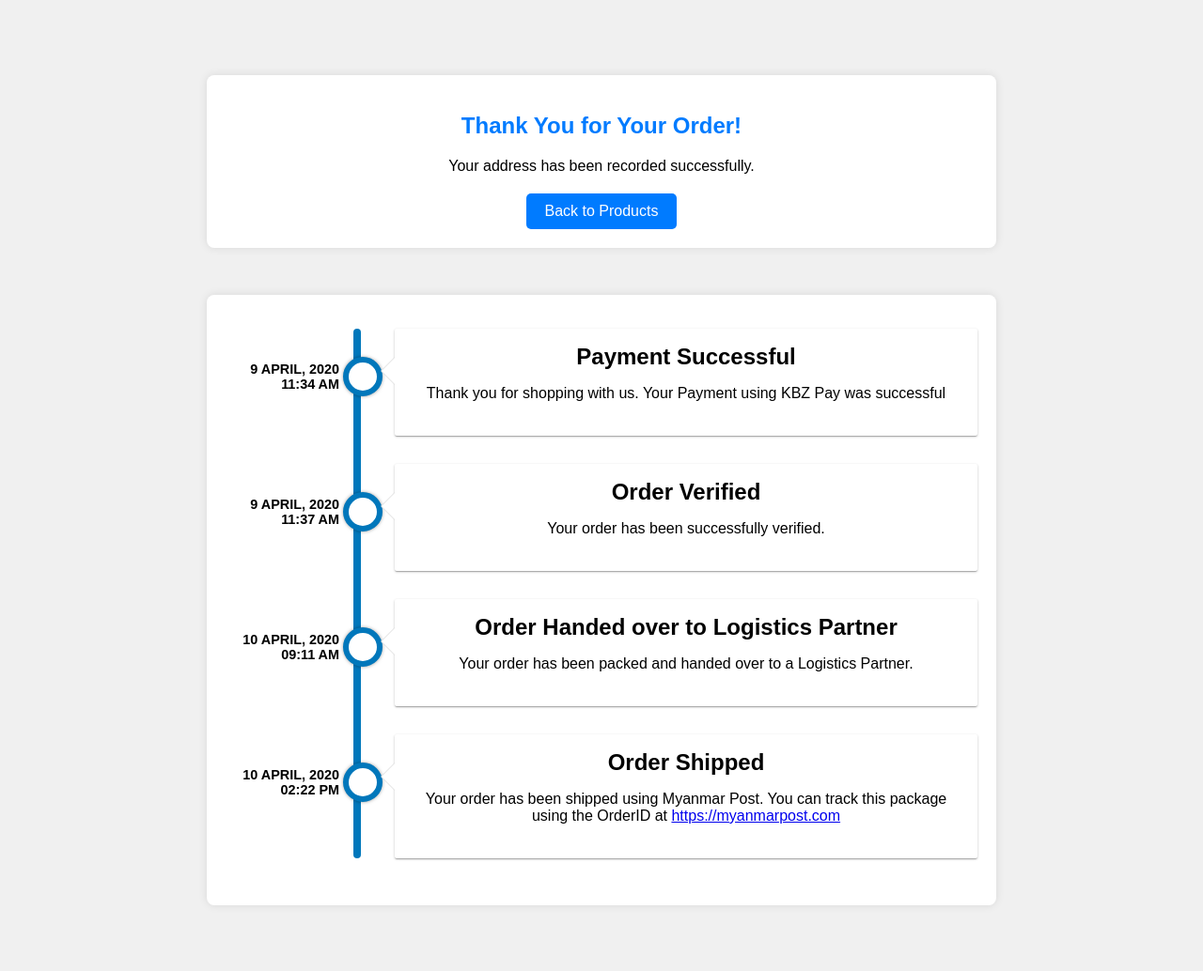
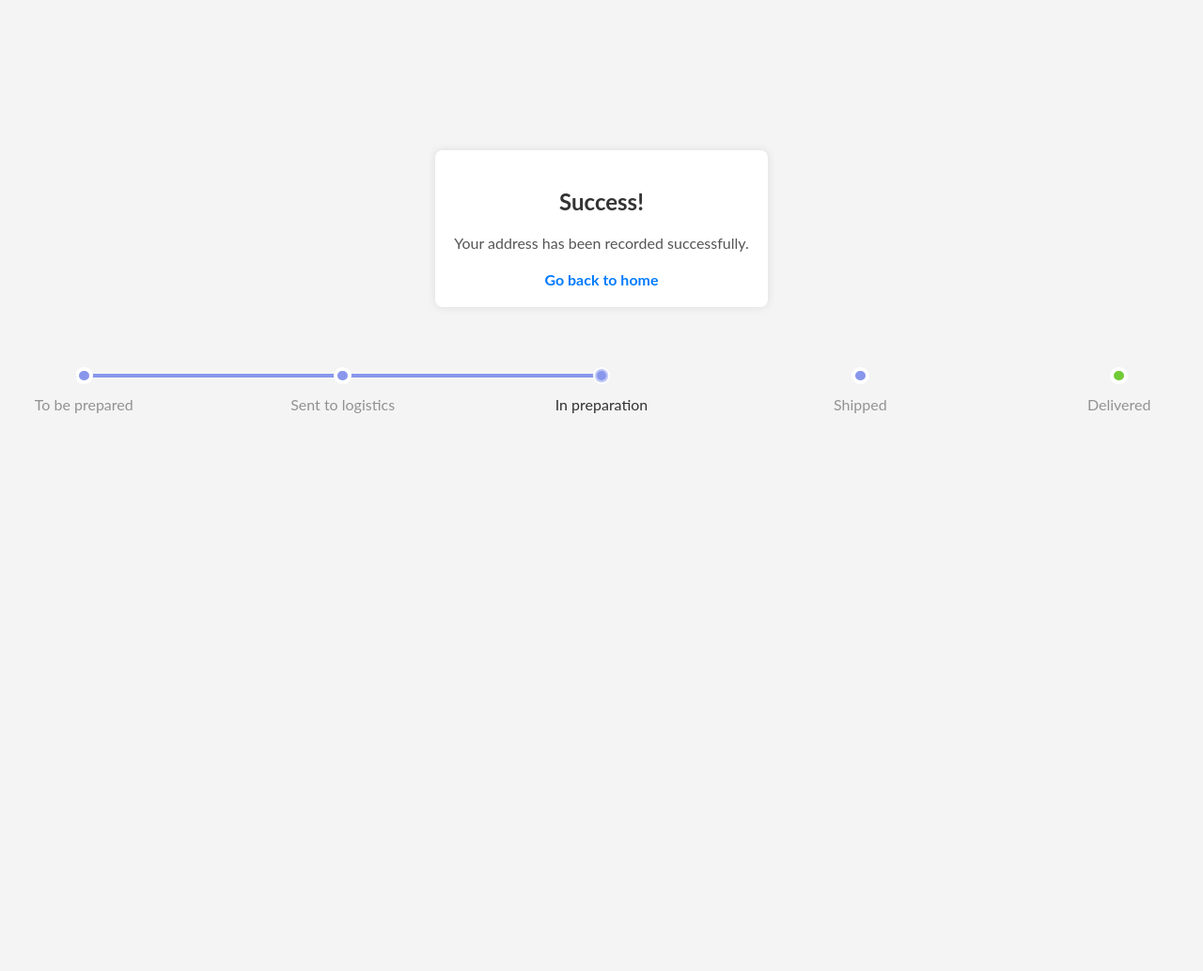
Before and after one commit to EvolvedShaman/cardines-pdo-crud, a PHP site: page /it28-admin/pay_add/successful.php in a window 1280 px wide. Shown: the whole page at 94% size. After the commit the page ends 800 px from the top, so only its background shows below. Run offline with PHP 8.4, Linux system fonts and the light colour scheme.

Commit message:
Added Initial Files (code)

```diff
--- a/it28-admin/pay_add/address.php
+++ b/it28-admin/pay_add/address.php
@@ -44,7 +44,7 @@ if ($_SERVER["REQUEST_METHOD"] == "POST") {
             background-color: #f4f4f4;
             margin: 0;
             padding: 0;
-            background-image: url('https://myindianthings.com/cdn/shop/products/basketball_jordan_wallpaper_9b6c533f-2c5f-4854-a10a-3addb167e833_1024x.jpg?v=1701710816'); /* Add your background image URL here */
+            background-image: url('https://wallpapercave.com/wp/wp7648585.jpg'); /* Add your background image URL here */
             background-size: cover;
             background-position: center;
         }
--- a/it28-admin/pay_add/payment.php
+++ b/it28-admin/pay_add/payment.php
@@ -51,7 +51,7 @@ $conn->close();
             background-color: #f4f4f4;
             margin: 0;
             padding: 0;
-            background: url('https://img.favpng.com/18/17/11/jumpman-air-jordan-desktop-wallpaper-image-high-definition-television-png-favpng-QAiXLJwQXUBHXgDBWAynZVCxX.jpg') no-repeat center center fixed;
+            background: url('https://www.pockettactics.com/wp-content/uploads/2021/02/genshin-impact-wallpaper-4.jpg') no-repeat center center fixed;
             background-size: cover;
         }
 
--- a/it28-admin/pay_add/successful.php
+++ b/it28-admin/pay_add/successful.php
@@ -7,168 +7,199 @@
     <style>
         body {
             font-family: Arial, sans-serif;
+            background-color: #f4f4f4;
             margin: 0;
-            padding: 20px;
-            background-image: url('https://wallpapercave.com/wp/wp7486872.jpg'); /* Add your background image URL here */
-            background-size: cover;
+            padding: 0;
+            display: flex;
+            justify-content: center;
+            align-items: center;
+            height: 100vh;
         }
 
         .container {
-            max-width: 800px; /* Adjust the max-width as needed */
-            margin: 50px auto;
+            text-align: center;
+            background-color: #fff;
             padding: 20px;
-            background-color: #fff;
             border-radius: 8px;
             box-shadow: 0 0 10px rgba(0, 0, 0, 0.1);
-            text-align: center;
+            position: fixed;
+            top: 20%;
         }
 
         h2 {
-            color: #007bff;
+            color: #333;
+            margin-bottom: 20px;
         }
 
         p {
-            font-size: 16px;
+            color: #555;
             margin-bottom: 20px;
         }
 
-        .button {
-            display: inline-block;
-            padding: 10px 20px;
-            font-size: 16px;
-            color: #fff;
-            background-color: #007bff;
-            border: none;
-            border-radius: 5px;
+        a {
             text-decoration: none;
-            transition: background-color 0.3s ease;
+            color: #007bff;
+            font-weight: bold;
         }
 
-        .button:hover {
-            background-color: #0056b3;
+        a:hover {
+            color: #0056b3;
         }
+        html, body {
+	position: relative;
+	width: 100vw;
+	height: 100vh;
+	margin: 0;
+	padding: 0;
+	overflow: hidden;
+}
+
 body {
-    background: #f0f0f0;
-    font-family: sans-serif;
-    padding-top: 30px;
+	display: flex;
+	justify-content: center;
+	align-items: center;
+	padding: 0 5em;
+	box-sizing: border-box;
+
+	font-family: "Lato", verdana, sans-serif;
 }
-ul.timeline {
+
+.horizontal.timeline {
+	display: flex;
 	position: relative;
-    list-style-type: none;
-    padding-left: 180px;
-}
-ul.timeline:before {
-    position: absolute;
-    display: block;
-    left: 136px;
-    width: 8px;
-    height: 100%;
-    border-radius: 4px;
-    background-color: #07b;
-    content: ' ';
-}
-ul.timeline .event {
-    position: relative;
-    padding: 16px;
-    background: white;
-    border-radius: 2px;
-    box-shadow: 0 1px 3px 0 rgba(0, 0, 0, .2), 0 1px 1px 0 rgba(0, 0, 0, .14), 0 2px 1px -1px rgba(0, 0, 0, .12);
-    padding: 16px;
-    margin-bottom: 30px;
-}
-ul.timeline .event:before {
+	flex-direction: row;
+	justify-content: space-between;
+	align-items: center;
+	width: 100%;
+
+	&:before {
+		content: '';
 		display: block;
 		position: absolute;
-    top: 30px;
-    left: -55px;
-    width: 30px;
-    height: 30px;
-    border: 6px solid #07b;
-    border-radius: 50%;
-    background-color: white;
-    box-shadow: 0 0 4px -1px rgba(0, 0, 0, 0.6);
-    content: ' ';
-}
-ul.timeline h3 {
-    font-size: 1.5em;
-    margin-top: 0;
-    margin-bottom: 10px;
-}
-ul.timeline .time {
-    position: absolute;
-    display: block;
-    width: 120px;
-    top: 35px;
-    left: -179px;
-    font-size: 0.9em;
-    text-align: right;
-    font-weight: 600;
-    text-transform: uppercase;
-}
-ul.timeline .time > .glyphicon-time {
-    top: 2px;
-}
-ul.timeline .left-arrow:before {
-    position: absolute;
-    top: 30px;
-    left: -15px;
-    display: inline-block;
-    border-top: 15px solid transparent;
-    border-right: 15px solid #ddd;
-    border-left: 0 solid #ddd;
-    border-bottom: 15px solid transparent;
-    content: ' ';
-}
-ul.timeline .left-arrow:after {
-    position: absolute;
-    top: 30px;
-    left: -14px;
-    display: inline-block;
-    border-top: 15px solid transparent;
-    border-right: 15px solid #fff;
-    border-left: 0 solid #fff;
-    border-bottom: 15px solid transparent;
-    content: ' ';
+
+		width: 100%;
+		height: .2em;
+		background-color: lighten(#000, 95%);
 	}
 
+	.line {
+		display: block;
+		position: absolute;
+
+		width: 50%;
+		height: .2em;
+		background-color: #8897ec;
+	}
+
+	.steps {
+		display: flex;
+		position: relative;
+		flex-direction: row;
+		justify-content: space-between;
+		align-items: center;
+		width: 100%;
+
+		.step {
+			display: block;
+			position: relative;
+			bottom: calc(100% + 1em);
+			padding: .33em;
+			margin: 0 2em;
+			box-sizing: content-box;
+
+			color: #8897ec;
+			background-color: currentColor;
+			border: .25em solid white;
+			border-radius: 50%;
+			z-index: 500;
+
+			&:first-child {
+				margin-left: 0;
+			}
+
+			&:last-child {
+				margin-right: 0;
+				color: #71CB35;
+			}
+
+			span {
+				position: absolute;
+
+				top: calc(100% + 1em);
+				left: 50%;
+				transform: translateX(-50%);
+				white-space: nowrap;
+				color: #000;
+				opacity: .4;
+			}
+
+			&.current {
+				&:before {
+					content: '';
+					display: block;
+					position: absolute;
+					top: 50%;
+					left: 50%;
+					transform: translate(-50%, -50%);
+
+					padding: 1em;
+					background-color: currentColor;
+					border-radius: 50%;
+					opacity: 0;
+					z-index: -1;
+
+					animation-name: animation-timeline-current;
+					animation-duration: 2s;
+					animation-iteration-count: infinite;
+					animation-timing-function: ease-out;
+				}
+
+				span {
+					opacity: .8;
+				}
+			}
+		}
+	}
+}
+
+@keyframes animation-timeline-current {
+	from {
+		transform: translate(-50%, -50%) scale(0);
+		opacity: 1;
+	}
+	to {
+		transform: translate(-50%, -50%) scale(1);
+		opacity: 0;
+	}
+}
     </style>
 </head>
 <body>
     <div class="container">
-        <h2>Thank You for Your Order!</h2>
+        <h2>Success!</h2>
         <p>Your address has been recorded successfully.</p>
-        <a href="../../index.php" class="button">Back to Products</a>
+        <a href="../../index.php">Go back to home</a>
     </div>
-	<div class="container">
-        <ul class="timeline">
-          <li class="event">
-            <div class="left-arrow"></div>
-            <div class="time">9 April, 2020<br> 11:34 AM <span class="glyphicon glyphicon-time"></span></div>
-            <h3>Payment Successful</h3>
-            <div class="description"><p>Thank you for shopping with us. Your Payment using KBZ Pay was successful</p></div>
-          </li>
-          <li class="event">
-            <div class="left-arrow"></div>
-            <div class="time">9 April, 2020 <br> 11:37 AM <span class="glyphicon glyphicon-time"></span></div>
-            <h3>Order Verified</h3>
-            <div class="description"><p>Your order has been successfully verified.
-      </p></div>
-          </li>
-           <li class="event">
-            <div class="left-arrow"></div>
-            <div class="time">10 April, 2020 <br> 09:11 AM <span class="glyphicon glyphicon-time"></span></div>
-            <h3>Order Handed over to Logistics Partner</h3>
-            <div class="description"><p>Your order has been packed and handed over to a Logistics Partner.
-      </p></div>
-          </li>
-           <li class="event">
-            <div class="left-arrow"></div>
-            <div class="time">10 April, 2020 <br> 02:22 PM <span class="glyphicon glyphicon-time"></span></div>
-            <h3>Order Shipped</h3>
-            <div class="description"><p>Your order has been shipped using Myanmar Post. You can track this package using the OrderID at <a href="https://myanmarpost.com/"> https://myanmarpost.com</a>
-      </p></div>
-          </li>
-        </ul>
+    <div class="horizontal timeline">
+        <div class="steps">
+            <div class="step">
+                <span>To be prepared</span>
+            </div>
+            <div class="step">
+                <span>Sent to logistics</span>
+            </div>
+            <div class="step current">
+                <span>In preparation</span>
+            </div>
+            <div class="step">
+                <span>Shipped</span>
+            </div>
+            <div class="step">
+                <span>Delivered</span>
+            </div>
+        </div>
+
+        <div class="line"></div>
     </div>
 </body>
 </html>
```
Also changed, not shown: index.php (+4 -9 lines), it28-admin/db/cardines.sql (added, +143 -0 lines), it28-admin/db/cardz.sql (deleted, +0 -178 lines), it28-admin/db/config.php (+9 -6 lines), it28-admin/pay_add/address_config.php (+6 -6 lines), it28-admin/pay_add/payment_config.php (+6 -6 lines), products/config.php (+6 -6 lines), README.md (deleted). Lines whose indentation alone changed are shown as unchanged.
